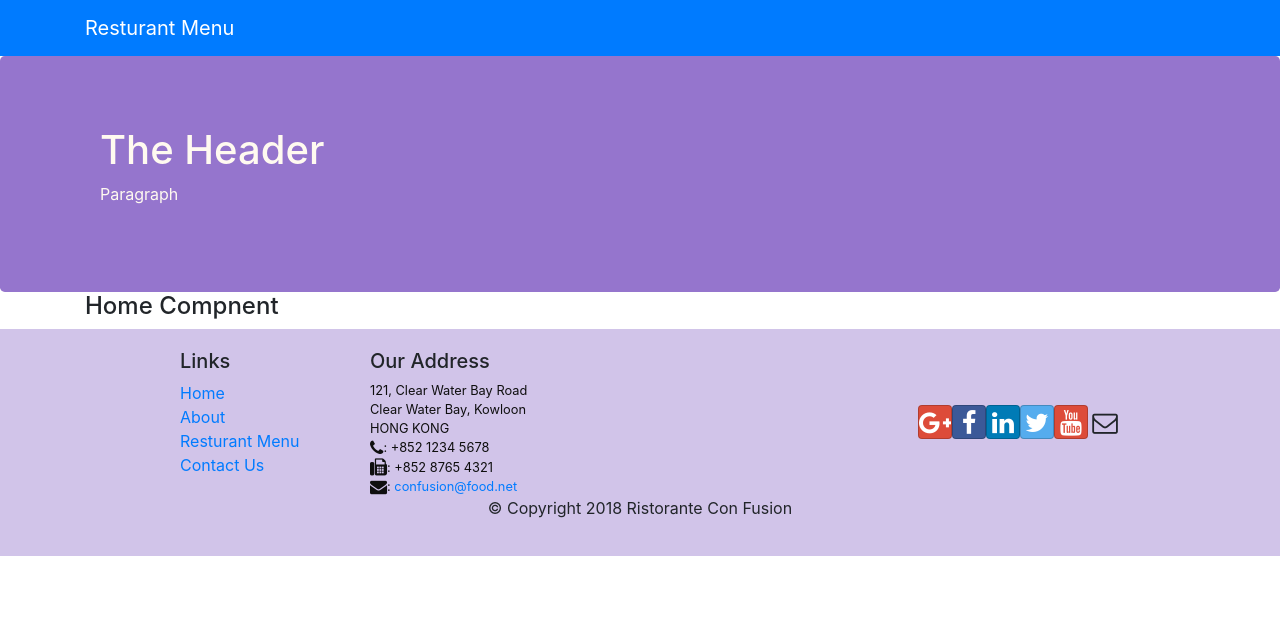
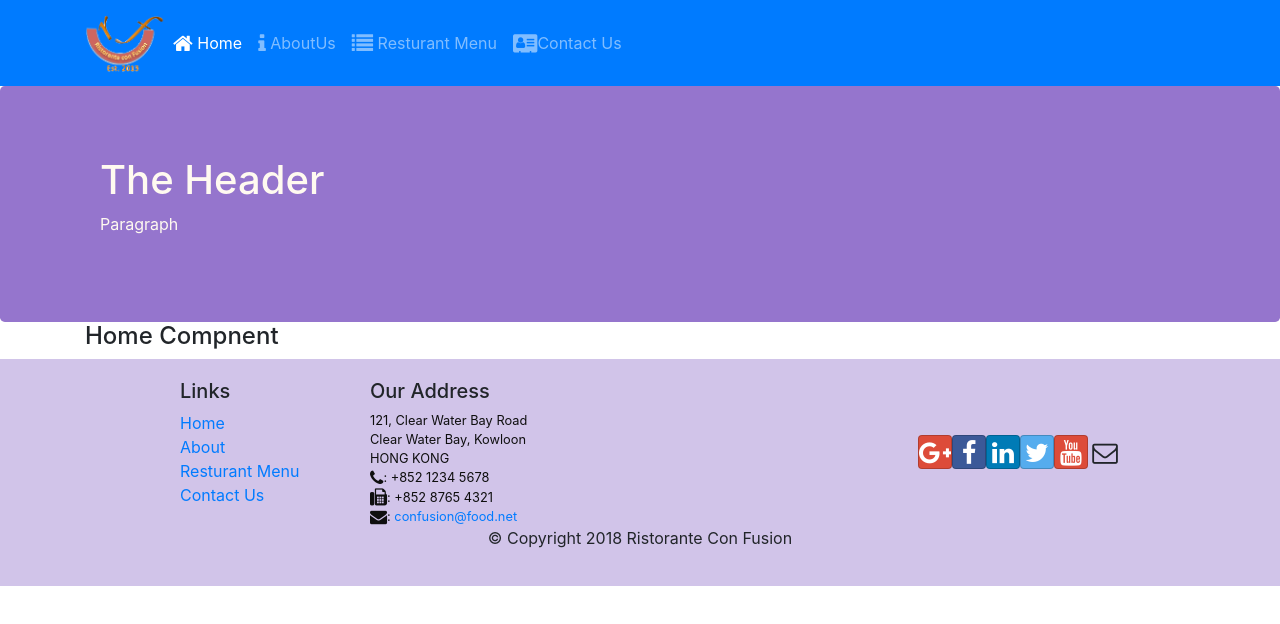
Before and after one commit to yossef-khaled/Menu-App, a React (Create React App) app: page /home in a window 1280 px wide. Shown: the top 624 px of the page. Built offline with nearby package versions, Linux system fonts and the light colour scheme.

Commit message:
Add nav bar with react router to the header.

```diff
--- a/src/Components/HeaderComponent.jsx
+++ b/src/Components/HeaderComponent.jsx
@@ -1,18 +1,54 @@
 import React, { Component } from 'react';
-import { Navbar, NavbarBrand, Jumbotron } from 'reactstrap';
+import { Navbar, NavbarBrand, Nav, NavbarToggler, Collapse, NavItem, Jumbotron } from 'reactstrap';
+import { NavLink } from 'react-router-dom';
+import { findAllByTestId } from '@testing-library/react';
 
 class Header extends Component {
-    state = {  }
+    state = {
+        isNavOpen : false
+    };
+
+    toggleNavbar = () => {
+        this.setState({
+            isNavOpen : !this.state.isNavOpen
+        });
+    }
+
     render() {
         return (
             <React.Fragment>
-                <Navbar dark color="primary">
+                <Navbar dark color="primary" expand="md">
                   <div className="container">
 
                     {/*NavbarBrand gives the menu tag more space than without it */}
-                    <NavbarBrand href="/">
-                      Resturant Menu
+                    <NavbarToggler navbar onClick={this.toggleNavbar} />
+                    <NavbarBrand href="/" className="mr-auto">
+                      <img src="assets/images/logo.png" height="60" width="80" alt="Resturant Name"></img>
                     </NavbarBrand>
+                    <Collapse isOpen={this.state.isNavOpen} navbar>
+                        <Nav navbar>
+                            <NavItem>
+                                <NavLink className="nav-link" to="/home">
+                                    <span className="fa fa-home fa-lg"></span> Home
+                                </NavLink>
+                            </NavItem>
+                            <NavItem>
+                                <NavLink className="nav-link" to="/aboutus">
+                                    <span className="fa fa-info fa-lg"></span> AboutUs
+                                </NavLink>
+                            </NavItem>
+                            <NavItem>
+                                <NavLink className="nav-link" to="/menu">
+                                    <span className="fa fa-list fa-lg"></span> Resturant Menu
+                                </NavLink>
+                            </NavItem>
+                            <NavItem>
+                                <NavLink className="nav-link" to="/contactus">
+                                    <span className="fa fa-address-card fa-lg"></span>Contact Us
+                                </NavLink>
+                            </NavItem>
+                        </Nav>
+                    </Collapse>
                   </div>
                 </Navbar>
                 <Jumbotron>
```
